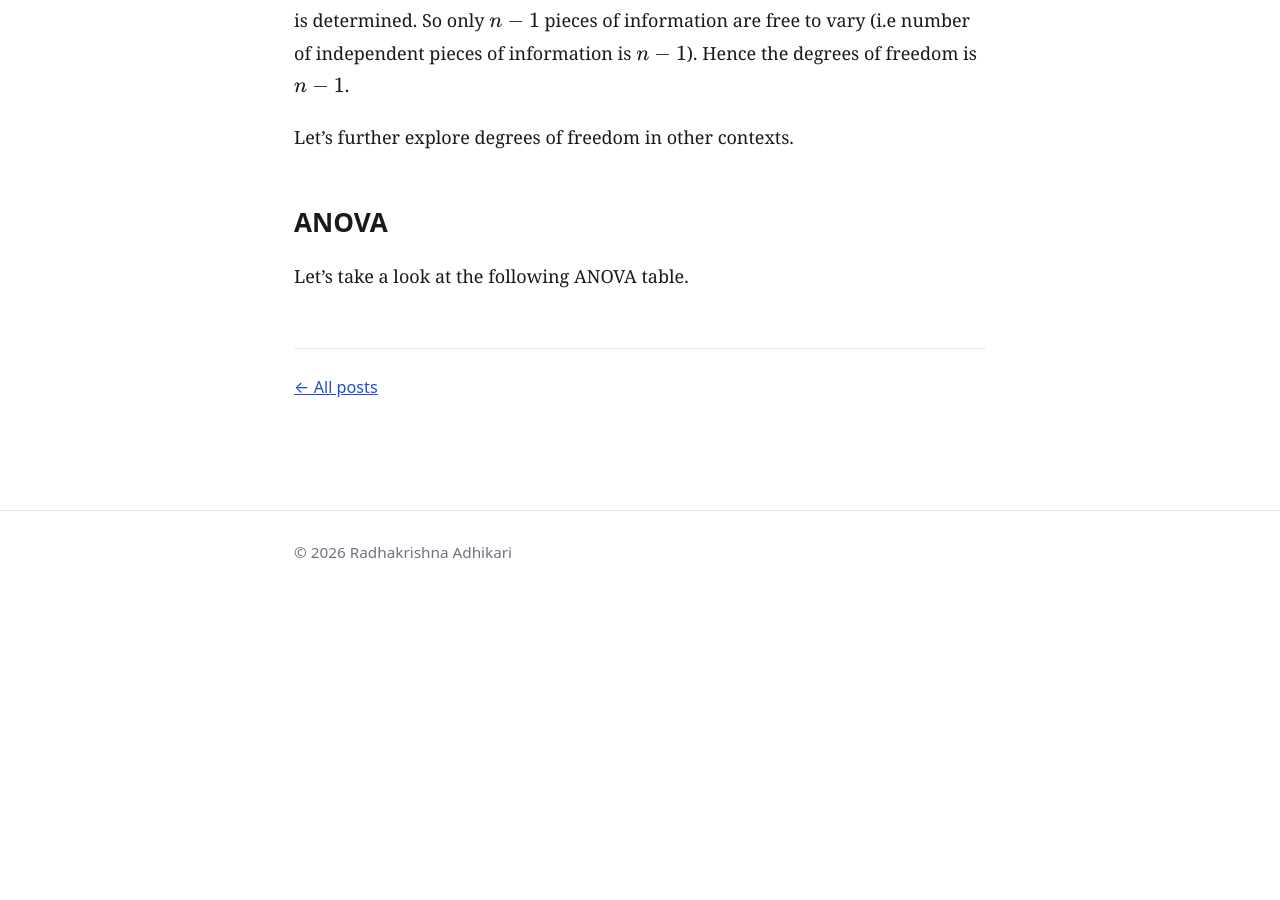
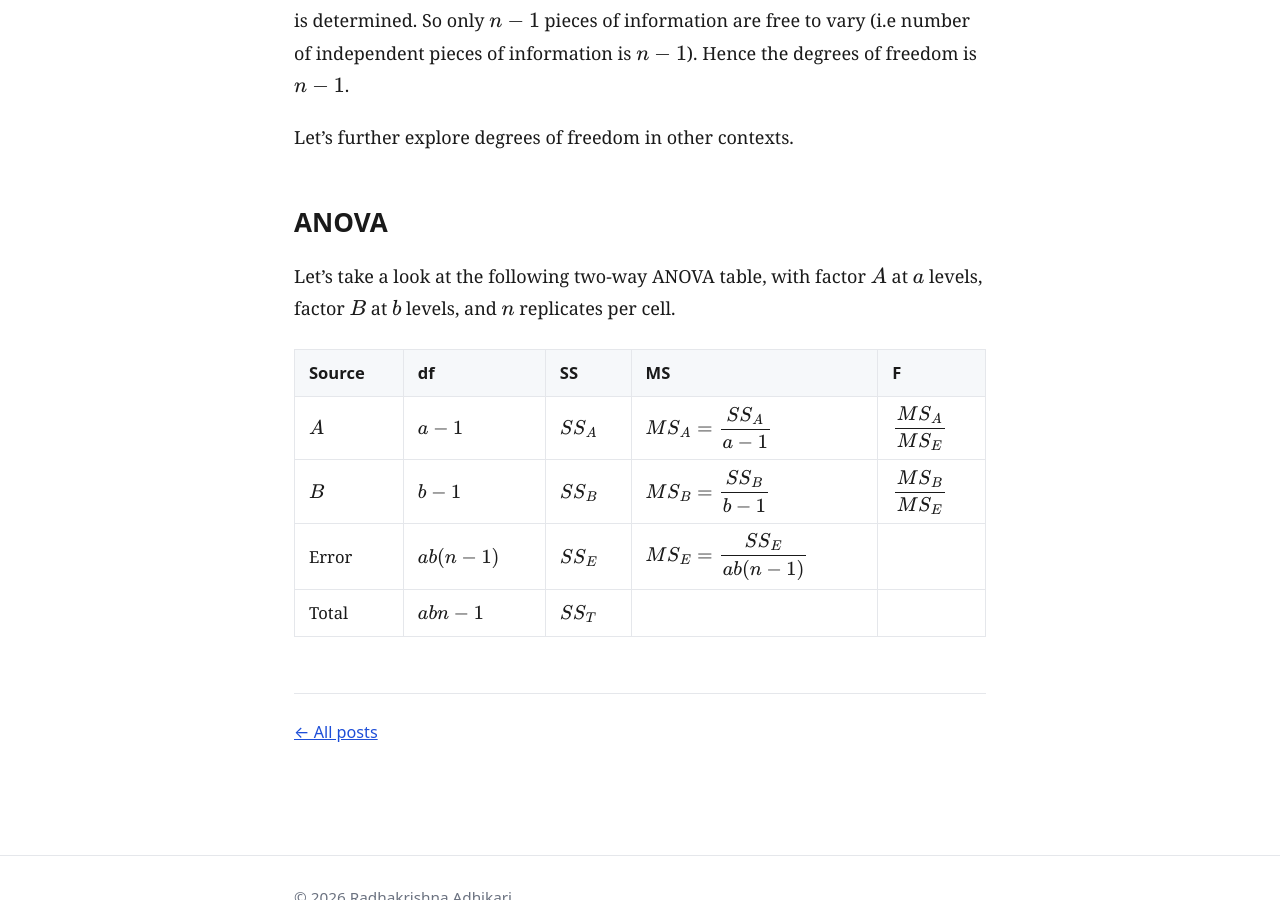
Before and after one commit to rk299792/rk299792.github.io, a Jekyll site: the page built from _posts/2025-12-16-Degrees_of_freedom.md, in a window 1280 px wide and 900 px high, scrolled down 1370 px. Built offline with Jekyll 4.4.1, drawn with Linux system fonts in a browser that asks for light colours; nearby versions of some CDN libraries; before the commit the page ends 1965 px from its top, so only the background shows below that.

Commit message:
draft update test

```diff
--- a/_posts/2025-12-16-Degrees_of_freedom.md
+++ b/_posts/2025-12-16-Degrees_of_freedom.md
@@ -35,4 +35,11 @@ Let's further explore degrees of freedom in other contexts.
 
 ## ANOVA
 
-Let's take a look at the following ANOVA table.
+Let's take a look at the following two-way ANOVA table, with factor $A$ at $a$ levels, factor $B$ at $b$ levels, and $n$ replicates per cell.
+
+| Source | df | SS | MS | F |
+|--------|----|----|-----|---|
+| $A$ | $a-1$ | $SS_A$ | $MS_A = \dfrac{SS_A}{a-1}$ | $\dfrac{MS_A}{MS_E}$ |
+| $B$ | $b-1$ | $SS_B$ | $MS_B = \dfrac{SS_B}{b-1}$ | $\dfrac{MS_B}{MS_E}$ |
+| Error | $ab(n-1)$ | $SS_E$ | $MS_E = \dfrac{SS_E}{ab(n-1)}$ | |
+| Total | $abn-1$ | $SS_T$ | | |
```
